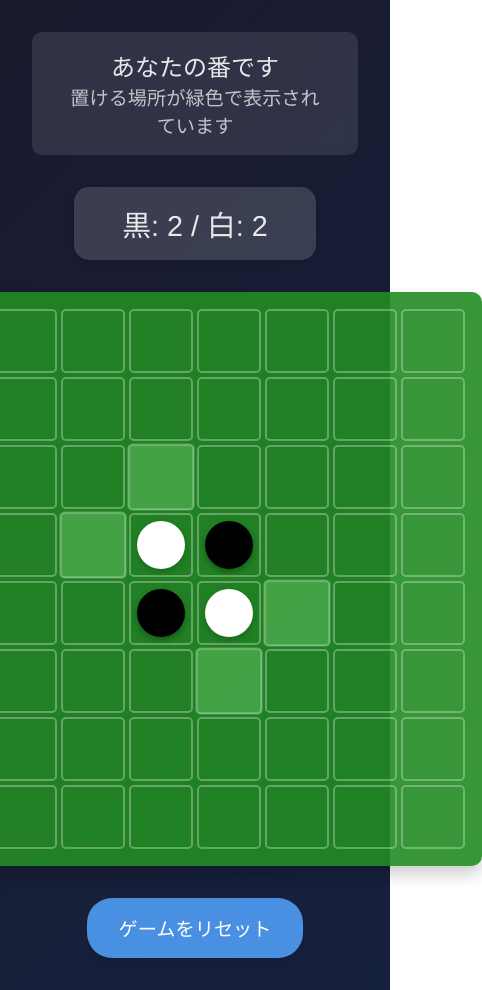
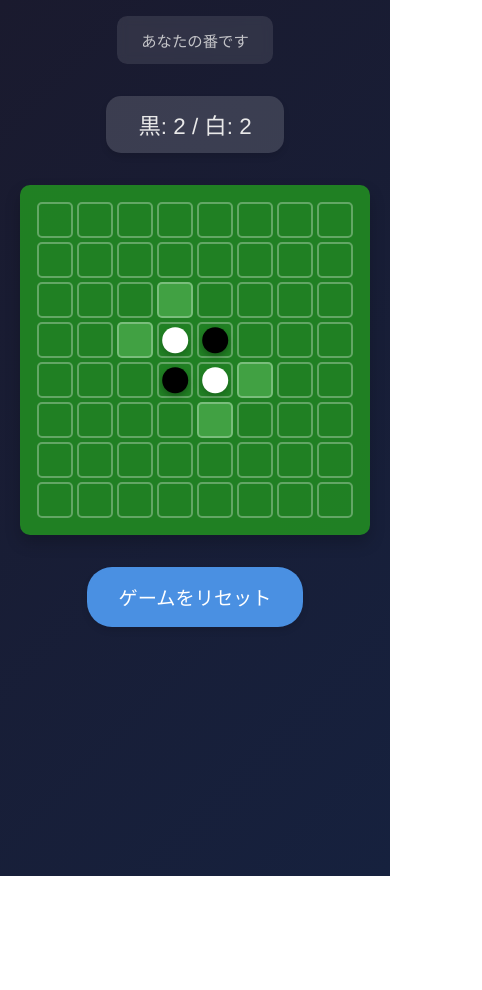
Before and after one commit to Emily57/cursor_othello, a React (Create React App) app: page / in a window 390 px wide. Shown: the whole page, 482 px wide, since content can reach past the window. After the commit the page ends 876 px from the top, so only its background shows below. Built offline with nearby package versions, Linux system fonts and the light colour scheme.

Commit message:
Improve game UI responsiveness and turn status display

```diff
--- a/src/components/Game.js
+++ b/src/components/Game.js
@@ -187,11 +187,8 @@ const Game = () => {
           </div>
         ) : (
           <div>
-            {isBlackTurn ? "あなた" : "CPU"}の番です
             <div style={{ fontSize: "0.8em", opacity: 0.8 }}>
-              {isBlackTurn
-                ? "置ける場所が緑色で表示されています"
-                : "CPUが考え中..."}
+              {isBlackTurn ? "あなたの番です" : "CPUが考え中..."}
             </div>
           </div>
         )}
--- a/src/styles/Game.css
+++ b/src/styles/Game.css
@@ -34,6 +34,7 @@
   border-radius: 10px;
   box-shadow: 0 8px 16px rgba(0, 0, 0, 0.2);
   transition: transform 0.3s ease;
+  max-width: 100%;
 }
 
 .board-row {
@@ -142,3 +143,31 @@
     transform: translateY(0);
   }
 }
+
+@media screen and (max-width: 600px) {
+  .cell {
+    width: 40px;
+    height: 40px;
+  }
+
+  .status {
+    font-size: 1.2rem;
+    padding: 0.8rem 1.5rem;
+  }
+
+  .score-board {
+    font-size: 1.4rem;
+    padding: 0.8rem 2rem;
+  }
+
+  .game {
+    padding: 1rem;
+  }
+}
+
+@media screen and (max-width: 400px) {
+  .cell {
+    width: 32px;
+    height: 32px;
+  }
+}
```
